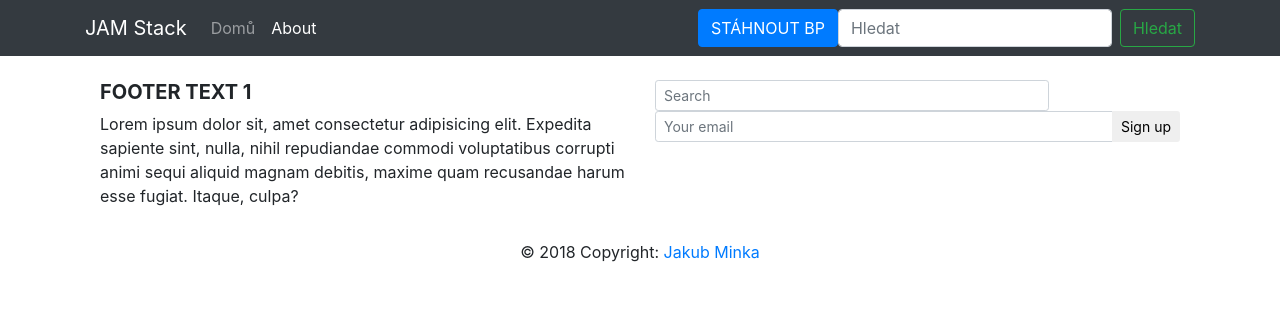
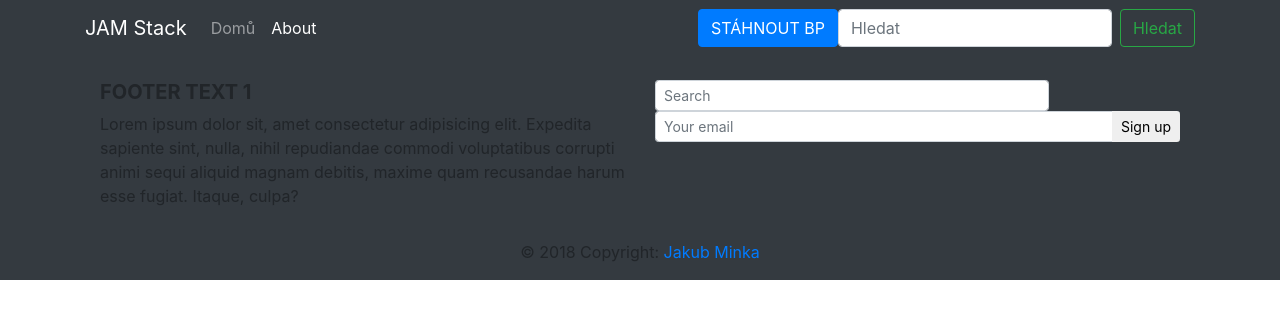
Before and after one commit to jakubminka/JAM_Stack, a Jekyll site: the page built from about.html, in a window 1280 px wide. Shown: the top 319 px of the page. Built offline with Jekyll 4.4.1, drawn with Linux system fonts in a browser that asks for light colours; nearby versions of some CDN libraries.

Commit message:
Update footer.html

```diff
--- a/_includes/footer.html
+++ b/_includes/footer.html
@@ -1,4 +1,4 @@
-<footer class="page-footer font-small elegant-color pt-4">
+<footer class="page-footer font-small bg-dark pt-4">
   <div class="container">
     <div class="container-fluid text-center text-md-left">
       <div class="row">
```
